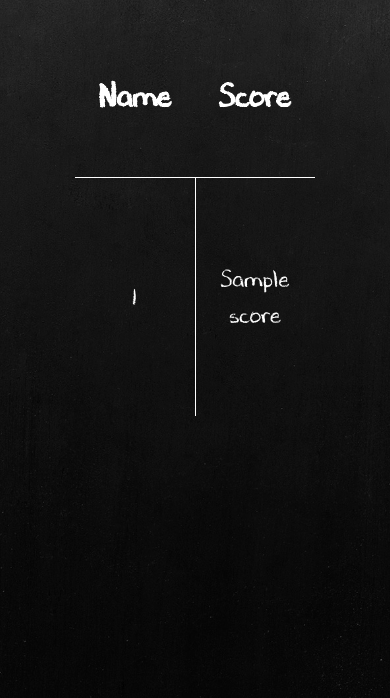
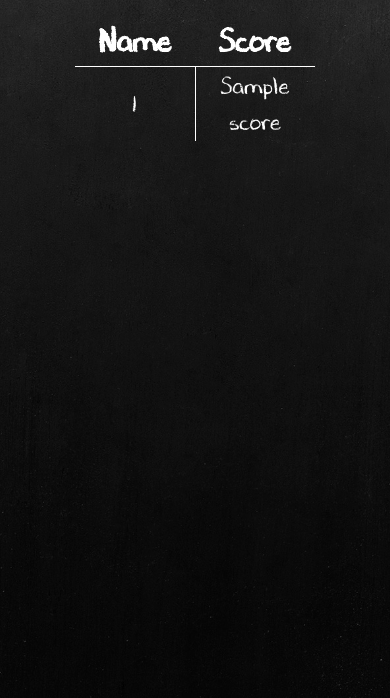
Before and after one commit to Code-Institute-Submissions/stream-two-practical-python-project, a Flask app: template templates/scores.html in a window 390 px wide. Shown: the part 146-844 px from the top of the page. Run offline with Flask 2, Linux system fonts and the light colour scheme; the template is opened without the code that fills it: most values are stand-ins (such as "Sample title", 1, 10 or a date in 2020); some libraries are stand-ins or nearby versions.

Commit message:
height to auto for leaderboard on mobile

```diff
--- a/static/scss/main.css
+++ b/static/scss/main.css
@@ -542,7 +542,7 @@ button:focus {
 
 .leaderboard {
   width: 15rem;
-  height: 25rem;
+  height: auto;
   margin-top: 1rem;
   margin-bottom: 3rem; }
   @media (min-width: 767px) {
--- a/static/scss/main.scss
+++ b/static/scss/main.scss
@@ -616,7 +616,7 @@ button:focus {
 .leaderboard {
 
     width: 15rem;
-    height: 25rem;
+    height: auto;
     margin-top: 1rem;
     margin-bottom: 3rem;
 
--- a/static/scss/prefix-main.css
+++ b/static/scss/prefix-main.css
@@ -575,7 +575,7 @@
 
   .leaderboard {
     width: 15rem;
-    height: 25rem;
+    height: auto;
     margin-top: 1rem;
     margin-bottom: 3rem; }
     @media (min-width: 767px) {
```
Also changed, not shown: 1 other file.
